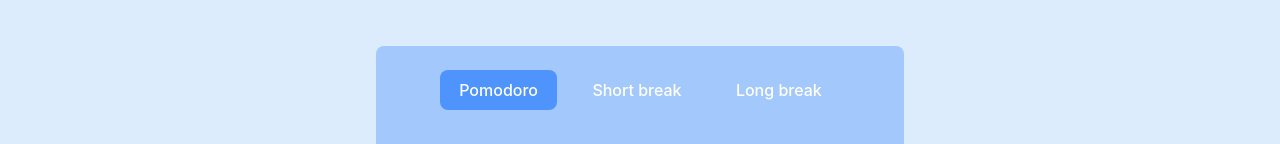
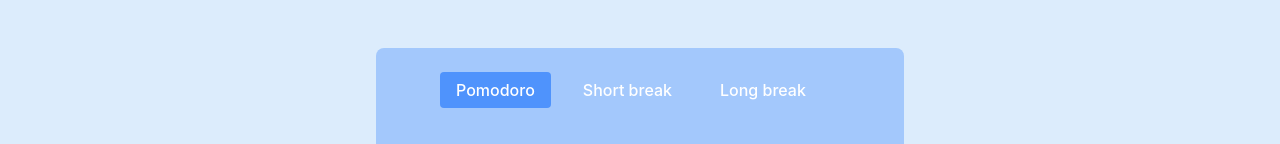
Before and after one commit to vtbt/roadmap.sh-projects, a React (Vite) app in the folder frontend/pomodoro-timer/: page / in a window 1280 px wide. Shown: the part 251-395 px from the top of the page. Built offline with nearby package versions, Linux system fonts and the light colour scheme; no server answers.

Commit message:
WIP - pomodoro timer app - refactor component TimerModes

```diff
--- a/frontend/pomodoro-timer/src/components/TimerModes/TimerModes.module.css
+++ b/frontend/pomodoro-timer/src/components/TimerModes/TimerModes.module.css
@@ -1,20 +1,23 @@
- .buttonGroup {
+.container {
     display: flex;
     gap: 16px;
 
-     button {
+    .modeButton {
         background: none;
+        border: none;
         outline: none;
-         border: none;
         white-space: nowrap;
+        padding: 8px 16px;
+        border-radius: 4px;
+        transition: background-color 0.2s;
+    }
 
-         &:hover {
-             outline: none;
-             border: none;
+    .modeButton:hover {
+        background-color: rgba(79, 147, 252, 0.1);
+    }
+
+    .modeButton.active {
+        background-color: #4f93fc;
+        color: white;
     }
 }
-
-     .activeButton {
-         background-color: #4f93fc;
-     }
- }
--- a/frontend/pomodoro-timer/src/components/TimerModes/TimerModes.tsx
+++ b/frontend/pomodoro-timer/src/components/TimerModes/TimerModes.tsx
@@ -3,6 +3,8 @@
 
 import clickSfx from '/sounds/slide.mp3'
 import useSound from 'use-sound'
+import { useCallback } from 'react'
+import { getDurationFromSettings, TIMER_MODES } from '../../constants'
 
 interface TimerModesProps {
   timerMode: TimerMode
@@ -25,44 +27,31 @@
 }) => {
   const [playSfx] = useSound(clickSfx, { volume })
 
-  const handleChangeTimerMode = (timerMode: TimerMode) => {
+  const handleChangeTimerMode = useCallback(
+    (newTimerMode: TimerMode) => {
       playSfx()
-    setTimerMode(timerMode)
+      setTimerMode(newTimerMode)
       setIsTimerRunning(false)
       setButtonText(ButtonText.START)
-    switch (timerMode) {
-      case TimerMode.POMODORO:
-        setSecondsLeft(settings.pomodoroDuration * 60)
-        break
-      case TimerMode.SHORT_BREAK:
-        setSecondsLeft(settings.shortBreakDuration * 60)
-        break
-      case TimerMode.LONG_BREAK:
-        setSecondsLeft(settings.longBreakDuration * 60)
-        break
-    }
-  }
+      setSecondsLeft(getDurationFromSettings(newTimerMode, settings) * 60)
+    },
+    [playSfx, setButtonText, setIsTimerRunning, setSecondsLeft, setTimerMode, settings]
+  )
+
+  const getButtonClassName = (mode: TimerMode) => `${styles.modeButton} ${timerMode === mode ? styles.active : ''}`
 
   return (
-    <div className={styles.buttonGroup}>
+    <div className={styles.container}>
+      {TIMER_MODES.map(({ mode, label }) => (
         <button
-        className={timerMode === TimerMode.POMODORO ? styles.activeButton : ''}
-        onClick={() => handleChangeTimerMode(TimerMode.POMODORO)}
+          key={mode}
+          onClick={() => handleChangeTimerMode(mode)}
+          className={getButtonClassName(mode)}
+          aria-pressed={timerMode === mode}
         >
-        Pomodoro
+          {label}
         </button>
-      <button
-        className={timerMode === TimerMode.SHORT_BREAK ? styles.activeButton : ''}
-        onClick={() => handleChangeTimerMode(TimerMode.SHORT_BREAK)}
-      >
-        Short break
-      </button>
-      <button
-        className={timerMode === TimerMode.LONG_BREAK ? styles.activeButton : ''}
-        onClick={() => handleChangeTimerMode(TimerMode.LONG_BREAK)}
-      >
-        Long break
-      </button>
+      ))}
     </div>
   )
 }
--- a/frontend/pomodoro-timer/src/constants/index.ts
+++ b/frontend/pomodoro-timer/src/constants/index.ts
@@ -1,4 +1,4 @@
-import { Settings as SettingsType } from '../types/index'
+import { Settings, Settings as SettingsType, TimerMode } from '../types/index'
 
 export const DEFAULT_SETTINGS: SettingsType = {
   pomodoroDuration: 25,
@@ -7,3 +7,19 @@
   autoStartBreaks: true,
   longBreakInterval: 4,
 }
+
+export const TIMER_MODES = [
+  { mode: TimerMode.POMODORO, label: 'Pomodoro' },
+  { mode: TimerMode.SHORT_BREAK, label: 'Short break' },
+  { mode: TimerMode.LONG_BREAK, label: 'Long break' },
+] as const
+
+export const getDurationFromSettings = (mode: TimerMode, settings: Settings) => {
+  const DURATION_MAP = {
+    [TimerMode.POMODORO]: settings.pomodoroDuration,
+    [TimerMode.SHORT_BREAK]: settings.shortBreakDuration,
+    [TimerMode.LONG_BREAK]: settings.longBreakDuration,
+  } as const
+
+  return DURATION_MAP[mode]
+}
```
Lines whose indentation alone changed are shown as unchanged.
